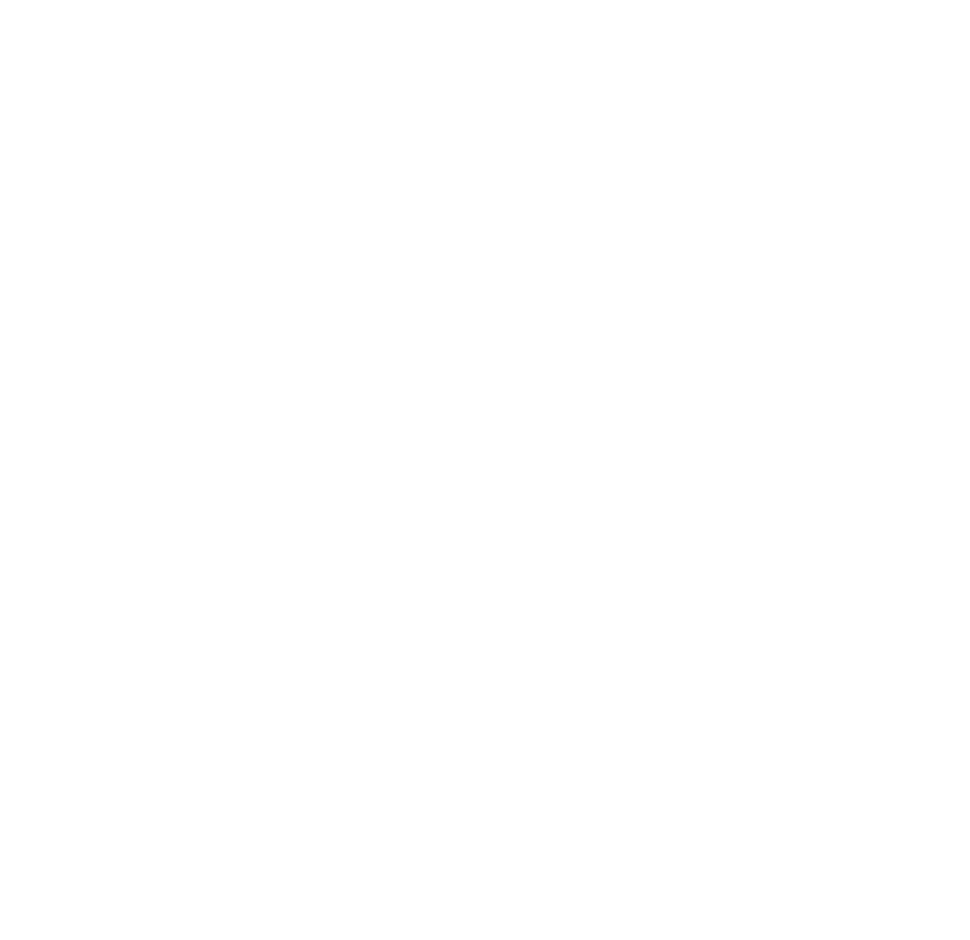
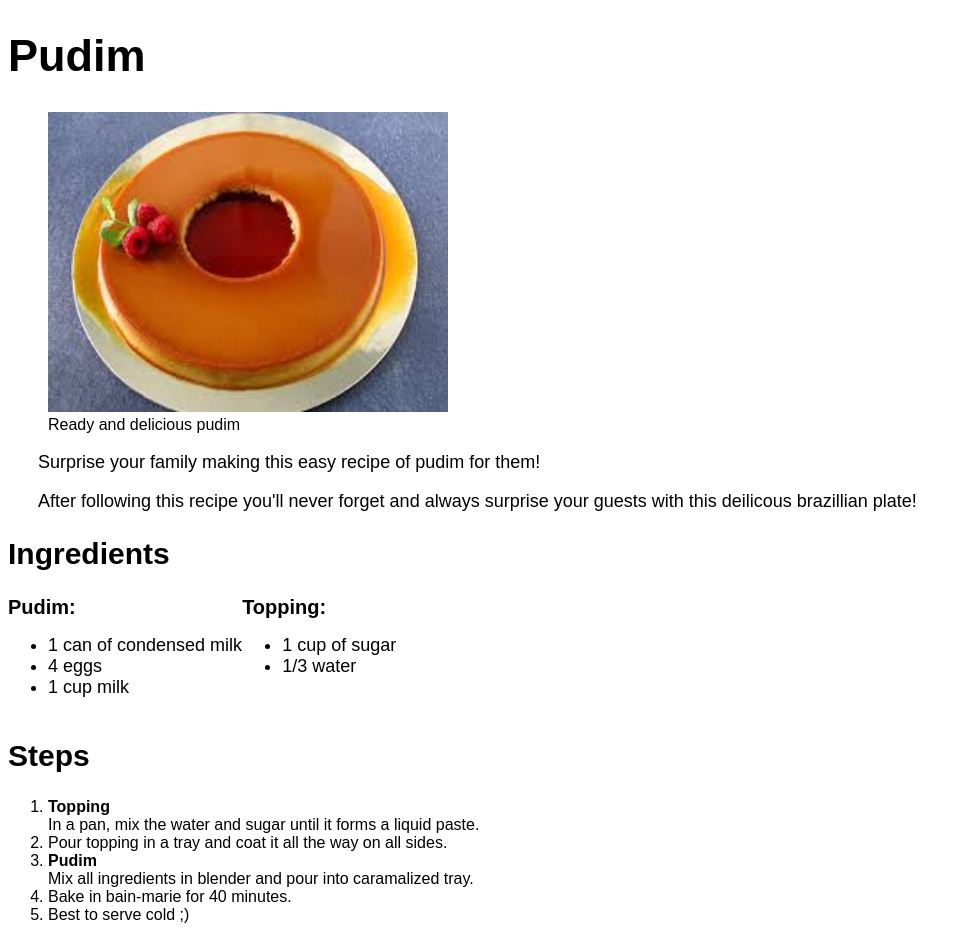
Before and after one commit to ruffoolo/odin-recipes, a plain HTML site: page recipes/pudim.html in a window 1280 px wide. Shown: the whole page, without its empty margins (0-970 px from the left). Before the commit the page ends 800 px from the top, so only its background shows below. Drawn offline with Linux system fonts and the light colour scheme.

Commit message:
Finished all tasks required for Recipes  Assignment

```diff
--- a/recipes/pudim.html
+++ b/recipes/pudim.html
@@ -0,0 +1,69 @@
+<!DOCTYPE html>
+<html lang="en">
+<head>
+    <meta charset="UTF-8">
+    <meta name="viewport" content="width=device-width, initial-scale=1.0">
+    <title>Pudim Recipe</title>
+    <style>
+        p {
+            font-size: 18px;
+        }
+        h1 {
+            font-size: 45px;
+        }
+        h2 {
+            font-size: 30px;
+        }
+        * {
+            font-family: sans-serif;
+        }
+        ul li {
+            font-size: 18px;
+        }
+        span {
+            font-weight: bold;
+            font-size: 20px;
+        }
+        .move-right {
+            display: flex;
+            align-items: flex-start;
+        }
+
+    </style>
+</head>
+  <body>
+    <h1>Pudim</h1>
+    <figure>
+      <img src="../images/pudim.jpg" alt="plate of pudim" width="400" height="300">
+      <figcaption>Ready and delicious pudim</figcaption>
+    </figure>
+    <p>&nbsp;&nbsp;&nbsp;&nbsp;&nbsp;&nbsp;Surprise your family making this easy recipe of pudim for them!</p>
+    <p>&nbsp;&nbsp;&nbsp;&nbsp;&nbsp;&nbsp;After following this recipe you'll never forget and always surprise your guests with this deilicous brazillian plate!</p>
+    <h2>Ingredients</h2>
+    <div class="move-right">
+        <div class="recipe">
+      <span>Pudim:</span>
+      <ul>
+        <li>1 can of condensed milk</li>
+        <li>4 eggs</li>
+        <li>1 cup milk</li>
+      </ul>
+    </div>
+    <div class="recipe">
+    <span>Topping:</span>
+    <ul>
+        <li>1 cup of sugar</li>
+        <li>1/3 water</li>
+    </ul>
+</div>
+    </div>
+    <h2>Steps</h2>
+    <ol>
+        <li><strong>Topping</strong><br>In a pan, mix the water and sugar until it forms a liquid paste.</li>
+        <li>Pour topping in a tray and coat it all the way on all sides.</li>
+        <li><strong>Pudim</strong><br>Mix all ingredients in blender and pour into caramalized tray.</li>
+        <li>Bake in bain-marie for 40 minutes.</li>
+        <li>Best to serve cold ;)</li>
+    </ol>
+</body>
+</html>
```
Also changed, not shown: index.html (+1 -0 lines), images/pudim.jpg (added).
